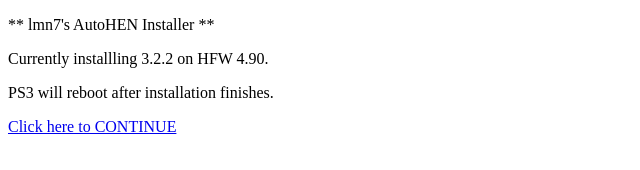
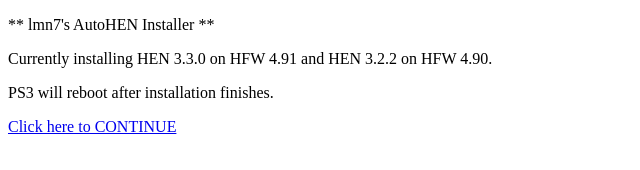
Before and after one commit to ps3addict/autohen, a plain HTML site: page index.html in a window 1280 px wide. Shown: the whole page, without its empty margins (0-640 px from the left). Drawn offline with Linux system fonts and the light colour scheme.

Commit message:
Update index.html

```diff
--- a/index.html
+++ b/index.html
@@ -10,7 +10,7 @@
 <body>
 <p>**  lmn7's AutoHEN Installer  **</p>
 <p></p>
-<p>Currently installling 3.2.2 on HFW 4.90.</p>
+<p>Currently installing HEN 3.3.0 on HFW 4.91 and HEN 3.2.2 on HFW 4.90.</p>
 <p></p>
 <p>PS3 will reboot after installation finishes.</p>
 <p></p>
```
